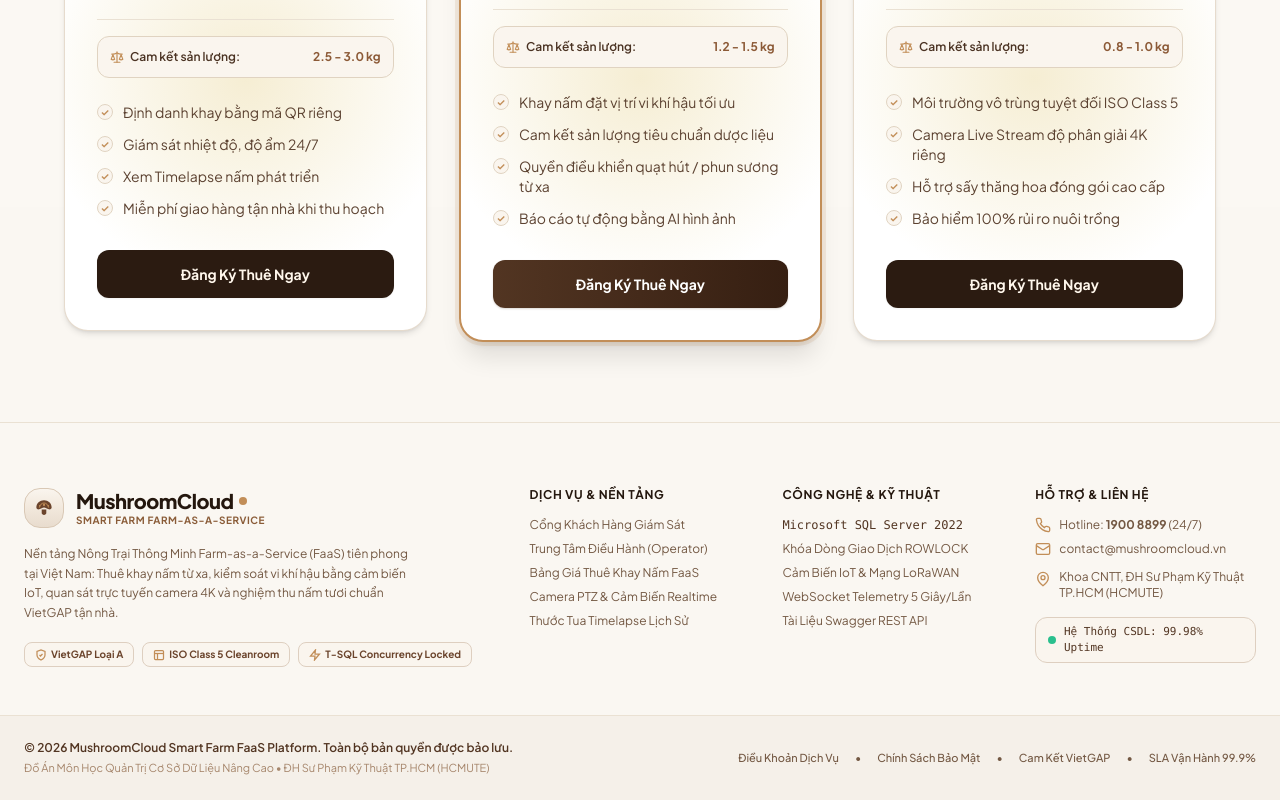
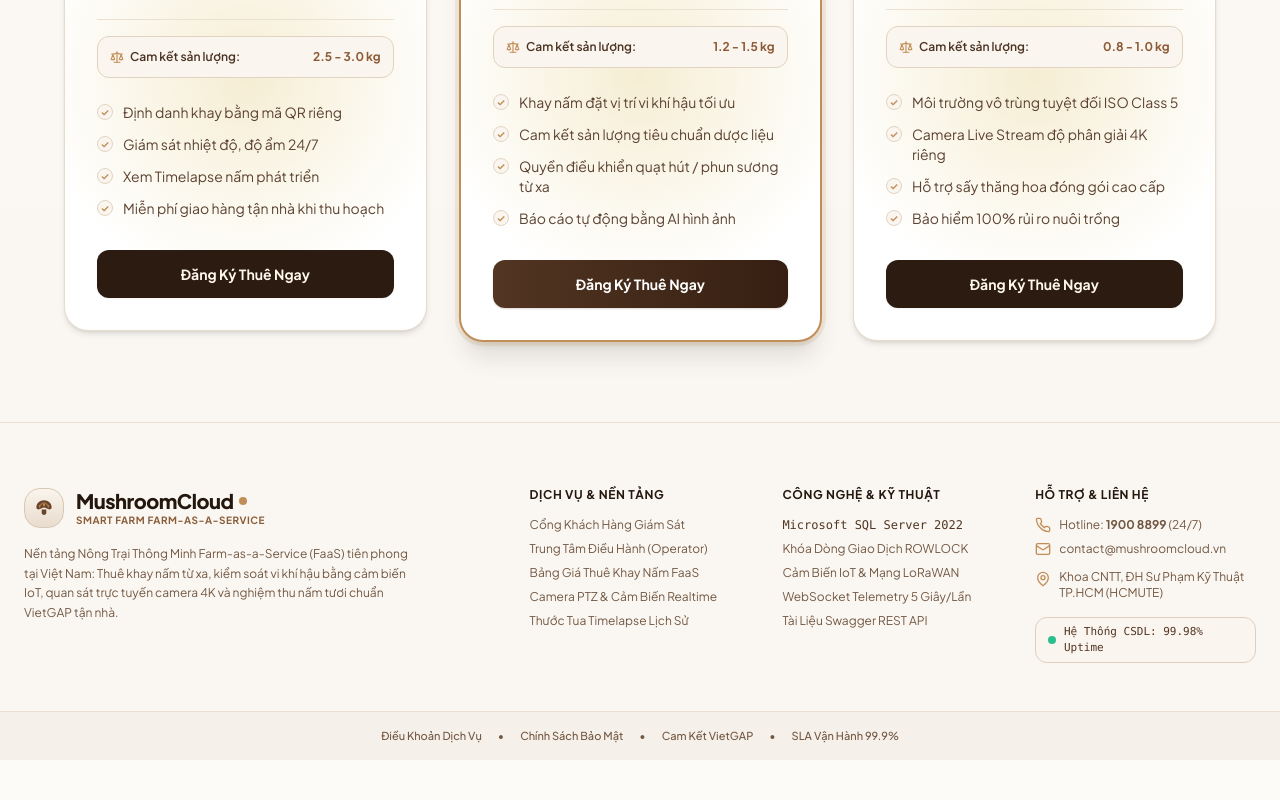
Before and after one commit to BryannLee202/QUAN_TRI_CSDL, a Next.js app in the folder frontend/: page / in a window 1280 px wide. Shown: the part 3350-4150 px from the top of the page. After the commit the page ends 4110 px from the top, so only its background shows below. Built offline with nearby package versions, Linux system fonts and the light colour scheme; no server answers.

Commit message:
chore(footer): loai bo huy hieu tieu chuan va thong tin do an o chan trang

```diff
--- a/frontend/src/components/layout/Footer.tsx
+++ b/frontend/src/components/layout/Footer.tsx
@@ -40,21 +40,7 @@ export default function Footer() {
               Nền tảng Nông Trại Thông Minh Farm-as-a-Service (FaaS) tiên phong tại Việt Nam: Thuê khay nấm từ xa, kiểm soát vi khí hậu bằng cảm biến IoT, quan sát trực tuyến camera 4K và nghiệm thu nấm tươi chuẩn VietGAP tận nhà.
             </p>
 
-            {/* Huy Hiệu Tiêu Chuẩn Nông Nghiệp */}
-            <div className="flex flex-wrap items-center gap-2 pt-1">
-              <span className="inline-flex items-center gap-1 px-2.5 py-1 rounded-lg bg-[#FAF5EE] dark:bg-[#20140D] border border-[#DECFC0] dark:border-[#422C1D] text-[10px] font-bold text-[#6B442C] dark:text-[#E2BA78]">
-                <svg className="w-3 h-3 text-[#C28E58]" viewBox="0 0 24 24" fill="none" stroke="currentColor" strokeWidth="2.5"><path d="M12 22s8-4 8-10V5l-8-3-8 3v7c0 6 8 10 8 10z"/><path d="m9 12 2 2 4-4"/></svg>
-                <span>VietGAP Loại A</span>
-              </span>
-              <span className="inline-flex items-center gap-1 px-2.5 py-1 rounded-lg bg-[#FAF5EE] dark:bg-[#20140D] border border-[#DECFC0] dark:border-[#422C1D] text-[10px] font-bold text-[#6B442C] dark:text-[#E2BA78]">
-                <svg className="w-3 h-3 text-[#C28E58]" viewBox="0 0 24 24" fill="none" stroke="currentColor" strokeWidth="2.5"><rect width="18" height="18" x="3" y="3" rx="2"/><path d="M3 9h18"/><path d="M9 21V9"/></svg>
-                <span>ISO Class 5 Cleanroom</span>
-              </span>
-              <span className="inline-flex items-center gap-1 px-2.5 py-1 rounded-lg bg-[#FAF5EE] dark:bg-[#20140D] border border-[#DECFC0] dark:border-[#422C1D] text-[10px] font-bold text-[#6B442C] dark:text-[#E2BA78]">
-                <svg className="w-3 h-3 text-[#C28E58]" viewBox="0 0 24 24" fill="none" stroke="currentColor" strokeWidth="2.5"><polygon points="13 2 3 14 12 14 11 22 21 10 12 10 13 2"/></svg>
-                <span>T-SQL Concurrency Locked</span>
-              </span>
-            </div>
+
           </div>
 
           {/* Cột 2: Nền Tảng Dịch Vụ */}
@@ -148,19 +134,9 @@ export default function Footer() {
         </div>
       </div>
 
-      {/* Dải Pháp Lý & Bản Quyền Dưới Cùng (Bottom Legal Bar) */}
-      <div className="border-t border-[#EAE1D3] dark:border-[#2B1C13] bg-[#F2EDE4]/60 dark:bg-[#0D0805] py-6 px-6 text-xs text-[#8C6D53] dark:text-[#BFA895]">
-        <div className="max-w-7xl mx-auto flex flex-col md:flex-row items-center justify-between gap-4">
-          <div className="space-y-1 text-center md:text-left">
-            <p className="font-semibold text-[#523522] dark:text-[#DAC7B5]">
-              © 2026 MushroomCloud Smart Farm FaaS Platform. Toàn bộ bản quyền được bảo lưu.
-            </p>
-            <p className="text-[11px] text-[#A6866C] dark:text-[#8C6D53]">
-              Đồ Án Môn Học Quản Trị Cơ Sở Dữ Liệu Nâng Cao • ĐH Sư Phạm Kỹ Thuật TP.HCM (HCMUTE)
-            </p>
-          </div>
-
-          <div className="flex flex-wrap items-center justify-center gap-4 text-[11px] font-medium text-[#735843] dark:text-[#DAC7B5]">
+      {/* Dải Pháp Lý Dưới Cùng (Bottom Legal Bar) */}
+      <div className="border-t border-[#EAE1D3] dark:border-[#2B1C13] bg-[#F2EDE4]/60 dark:bg-[#0D0805] py-4 px-6 text-xs text-[#8C6D53] dark:text-[#BFA895]">
+        <div className="max-w-7xl mx-auto flex flex-wrap items-center justify-center gap-4 text-[11px] font-medium text-[#735843] dark:text-[#DAC7B5]">
           <a href="#" className="hover:text-[#C28E58] transition-colors">Điều Khoản Dịch Vụ</a>
           <span>•</span>
           <a href="#" className="hover:text-[#C28E58] transition-colors">Chính Sách Bảo Mật</a>
@@ -170,7 +146,6 @@ export default function Footer() {
           <a href="#" className="hover:text-[#C28E58] transition-colors">SLA Vận Hành 99.9%</a>
         </div>
       </div>
-      </div>
     </footer>
   );
 }
```
Lines whose indentation alone changed are shown as unchanged.
